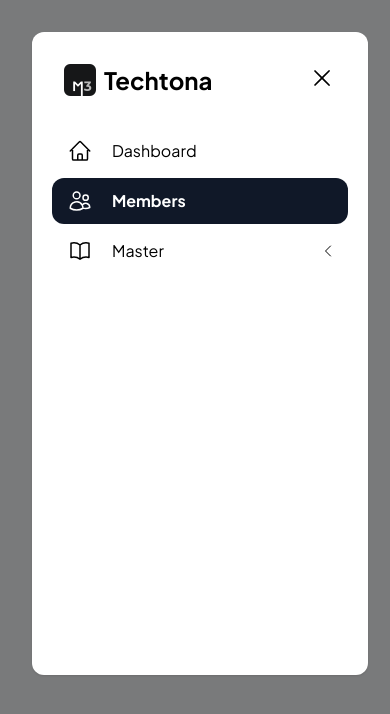
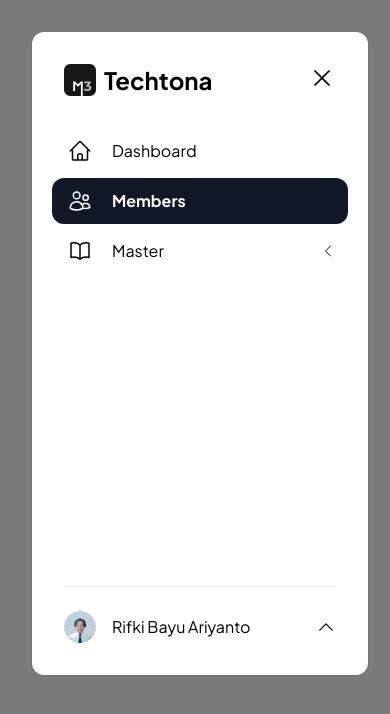
Before and after one commit to rifkibayuariy/karang-taruna, a Next.js app: page /admin/members in a window 390 px wide. Both pictures are taken after a click on the button 78 px from the left and 64 px from the top of the page. Shown: the top 714 px of the page. Built offline with nearby package versions, Linux system fonts and the light colour scheme.

Commit message:
Mobile First: Add Profile SideNav

```diff
--- a/components/admin/sidenav.tsx
+++ b/components/admin/sidenav.tsx
@@ -2,7 +2,7 @@
 
 import { useState } from "react";
 import Link from "next/link";
-import { Bars3Icon, XMarkIcon, Squares2X2Icon } from "@heroicons/react/24/solid";
+import { Bars3Icon, XMarkIcon, ChevronUpIcon } from "@heroicons/react/24/solid";
 import SideNavMenu from "@/components/admin/sidenavmenu";
 import Image from "next/image";
 
@@ -49,7 +49,20 @@ export default function SideNav({ isOpen, toggleSideNavOpen }: SideNavProps) {
                 <div className={`md:flex grow ${isOpen ? 'flex' : 'hidden'}`}>
                     <SideNavMenu setMenuName={setMenuName} toggleSideNavOpen={toggleSideNavOpen}/>
                 </div>
-                <div className="grow-0 pt-2 hidden">
+                <div className={`md:flex grow-0 pt-2 ${isOpen ? 'flex' : 'hidden'}`}>
+                    <div className="flex w-full items-center border-t pt-6 pb-8 border-gray-200 overflow-hidden">
+                        <button className="w-full flex items-center" >
+                            <Image
+                                className="rounded-full mr-4 flex-none"
+                                width={32}
+                                height={32}
+                                src="/images/profile.png"
+                                alt="Profile"
+                            />
+                            <span className="text-left text-nowrap flex-auto">Rifki Bayu Ariyanto</span>
+                            <ChevronUpIcon className="size-5 flex-none"/>
+                        </button>
+                    </div>
                 </div>
             </div>
         </div>
```
